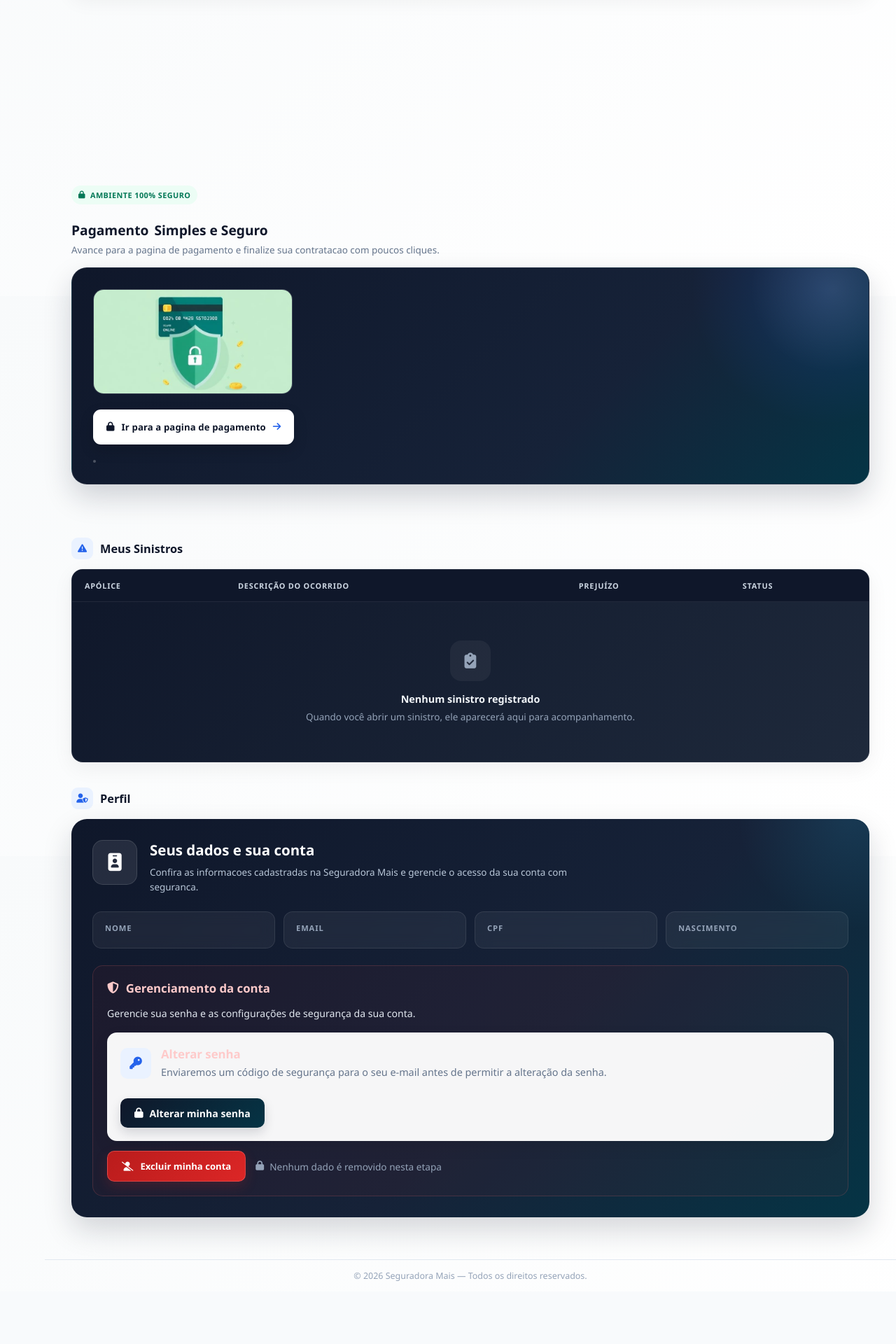
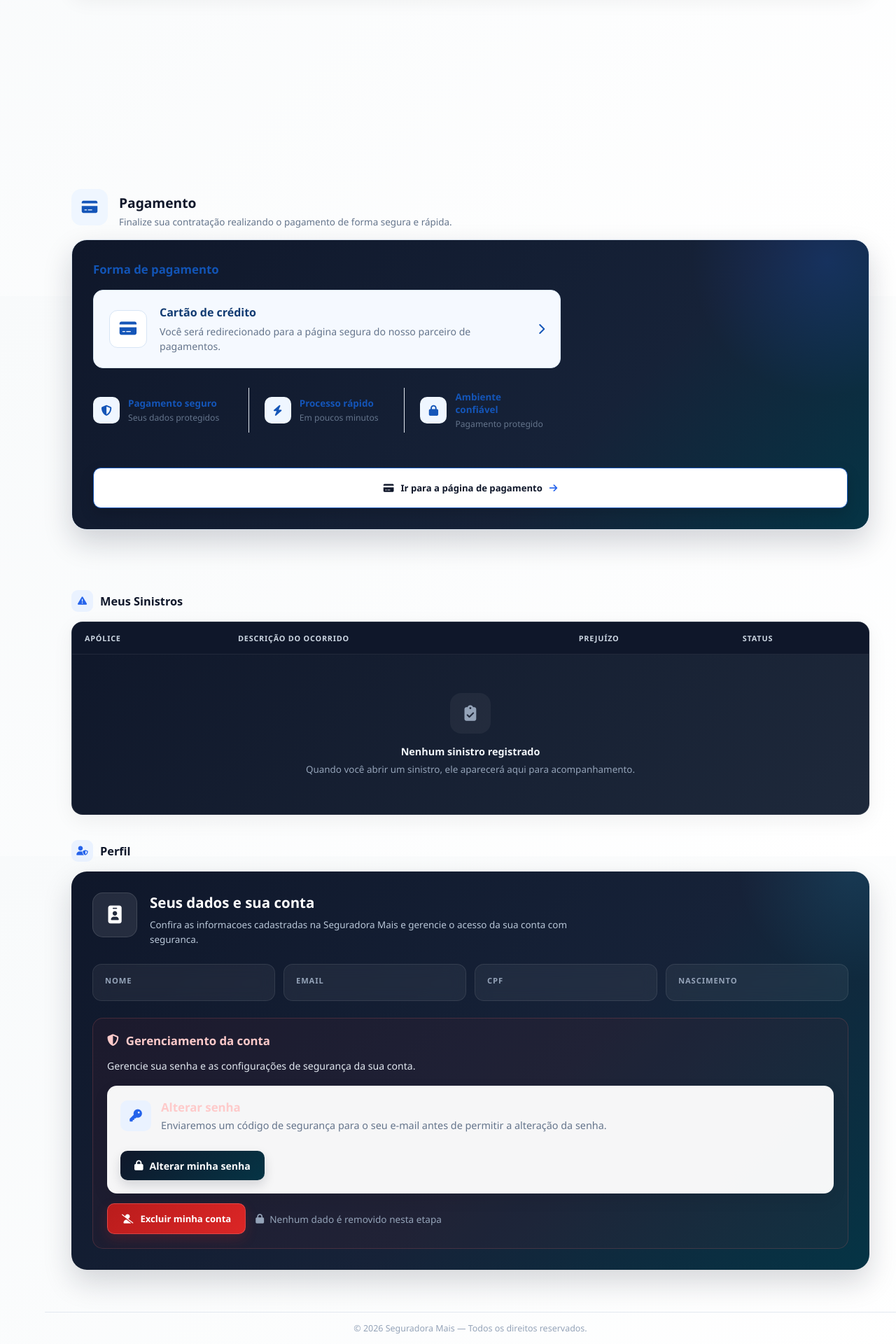
Before and after one commit to DerickMachado08/SeguradoraMais, a Spring app: template src/main/resources/templates/dashboardCliente.html in a window 1280 px wide. Shown: the part 1177-3097 px from the top of the page at 70% size. Before the commit the page ends 3007 px from the top, so only its background shows below. Run offline with Thymeleaf, Linux system fonts and the light colour scheme; the template is opened without the code that fills it, so the values that code supplies are empty; some of the project's set-up classes (security, data sources, template engines, error pages and the like) are left out, and stand-ins take their place.

Commit message:
ajustes finais parte 2

```diff
--- a/src/main/java/com/mais/seguradora/Repositories/ContratacaoRepository.java
+++ b/src/main/java/com/mais/seguradora/Repositories/ContratacaoRepository.java
@@ -46,4 +46,5 @@ public interface ContratacaoRepository extends JpaRepository<Contratacao, Intege
     );
 
 
+
 }
--- a/src/main/resources/static/css/app/menuCliente/menuCliente.css
+++ b/src/main/resources/static/css/app/menuCliente/menuCliente.css
@@ -236,177 +236,530 @@ main {
 }
 
 
+/* =========================================================
+   PAGAMENTO
+   ========================================================= */
+
 .pagamento {
-    padding: 10px 0 40px;
-    text-align: left;
+    padding: 10px 0 50px;
     background: transparent;
-    position: relative;
 }
 
 
+/* CABEÇALHO */
+
 .pagamento-head {
-    margin-bottom: 18px;
+    margin-bottom: 22px;
 }
 
-.pagamento-eyebrow {
-    display: inline-flex;
+.pagamento-titulo {
+    display: flex;
     align-items: center;
-    gap: 8px;
-    padding: 6px 14px;
-    border-radius: 999px;
-    background: rgba(15, 23, 42, .07);
-    color: var(--primario, #0f172a);
-    font-size: .72rem;
-    font-weight: 700;
-    letter-spacing: .08em;
-    text-transform: uppercase;
-    margin-bottom: 12px;
+    gap: 16px;
 }
 
-.pagamento h2 {
-    font-size: 1.15rem;
-    font-weight: 700;
-    margin-bottom: 6px;
-    color: var(--texto-pagamento, #0f172a);
+.pagamento-icone {
+    width: 52px;
+    height: 52px;
+    border-radius: 14px;
+
     display: flex;
     align-items: center;
-    gap: 8px;
-    flex-wrap: wrap;
+    justify-content: center;
+
+    background: #eff6ff;
+    color: #1455b8;
+
+    font-size: 1.25rem;
 }
 
-.pagamento h2 span {
-    background: none;
-    -webkit-background-clip: initial;
-    background-clip: initial;
-    -webkit-text-fill-color: currentColor;
-    color: var(--texto-pagamento, #0f172a);
+.pagamento-head h2 {
+    margin: 0 0 5px;
+
+    color: #123b72;
+
+    font-size: 1.55rem;
+    font-weight: 750;
 }
 
-.pagamento-head > p {
-    color: var(--sm-muted, #64748b);
+.pagamento-head p {
+    margin: 0;
+
+    color: #64748b;
+
     font-size: .92rem;
-    max-width: 640px;
-    margin: 0;
 }
 
+
+/* CARD PRINCIPAL */
+
 .pagamento-card {
-    position: relative;
-    max-width: none;
-    margin: 0;
-    background: linear-gradient(135deg, #0f172a 0%, #1e293b 100%);
-    border: 1px solid rgba(255, 255, 255, .08);
-    border-radius: 22px;
-    padding: 32px;
-    color: #fff;
-    box-shadow: 0 18px 40px rgba(15, 23, 42, .22);
-    overflow: hidden;
-    text-align: left;
-    display: flex;
-    flex-direction: column;
-    gap: 24px;
-    transition: transform .25s ease, box-shadow .25s ease;
+    width: 100%;
+
+    background: #ffffff;
+
+    border: 1px solid #dbe5f0;
+    border-radius: 20px;
+
+    padding: 30px;
+
+    box-shadow:
+            0 8px 30px rgba(15, 23, 42, .06);
+
+    transition:
+            transform .25s ease,
+            box-shadow .25s ease;
 }
 
 .pagamento-card:hover {
-    transform: translateY(-3px);
-    box-shadow: 0 24px 50px rgba(15, 23, 42, .3);
+    transform: translateY(-2px);
+
+    box-shadow:
+            0 14px 38px rgba(15, 23, 42, .09);
 }
 
-.pagamento-glow {
-    position: absolute;
-    top: -90px;
-    right: -70px;
-    width: 240px;
-    height: 240px;
-    border-radius: 50%;
-    background: radial-gradient(circle, rgba(255, 255, 255, .1) 0%, transparent 70%);
-    pointer-events: none;
+
+/* CONTEÚDO */
+
+.pagamento-conteudo {
+    display: grid;
+
+    grid-template-columns:
+        minmax(0, 1.6fr)
+        minmax(300px, .9fr);
+
+    gap: 34px;
+
+    align-items: stretch;
 }
 
-.pagamento-card::before {
-    content: none;
+
+/* MÉTODO */
+
+.pagamento-metodo h3,
+.pagamento-resumo h3 {
+    margin: 0 0 18px;
+
+    color: #1254b5;
+
+    font-size: 1.05rem;
+    font-weight: 750;
 }
 
-/* Ilustracao */
-.pagamento-ilustracao {
-    width: 100%;
-    max-width: 320px;
-    margin: 0;
-    border-radius: 18px;
-    overflow: hidden;
-    background: rgba(255, 255, 255, .08);
-    border: 1px solid rgba(255, 255, 255, .12);
+
+/* CARTÃO DO MÉTODO */
+
+.metodo-card {
+    min-height: 110px;
+
+    display: flex;
+    align-items: center;
+
+    gap: 18px;
+
+    padding: 20px 22px;
+
+    background: #f5f9ff;
+
+    border: 1px solid #dce9f8;
+    border-radius: 14px;
+
+    transition: all .2s ease;
+
+    cursor: default;
 }
 
-.pagamento-ilustracao img {
-    display: block;
-    width: 100%;
-    height: auto;
+.metodo-card:hover {
+    border-color: #b9d3f4;
+
+    background: #f8fbff;
+
+    box-shadow:
+            0 8px 22px rgba(29, 78, 216, .07);
 }
 
-/* Botao principal */
-.btn-pagamento {
-    align-self: flex-start;
-    display: inline-flex;
+
+/* ÍCONE DO CARTÃO */
+
+.metodo-icone {
+    width: 54px;
+    height: 54px;
+
+    flex-shrink: 0;
+
+    display: flex;
     align-items: center;
     justify-content: center;
+
+    border-radius: 12px;
+
+    background: #ffffff;
+
+    border: 1px solid #d7e5f5;
+
+    color: #1455b8;
+
+    font-size: 1.35rem;
+}
+
+
+/* TEXTO */
+
+.metodo-info {
+    display: flex;
+
+    flex-direction: column;
+
+    gap: 6px;
+
+    flex: 1;
+}
+
+.metodo-info strong {
+    color: #123b72;
+
+    font-size: 1rem;
+}
+
+.metodo-info span {
+    color: #64748b;
+
+    font-size: .88rem;
+
+    line-height: 1.5;
+
+    max-width: 500px;
+}
+
+
+/* SETA */
+
+.metodo-seta {
+    color: #1455b8;
+
+    font-size: 1rem;
+
+    transition: transform .2s ease;
+}
+
+.metodo-card:hover .metodo-seta {
+    transform: translateX(4px);
+}
+
+
+/* BENEFÍCIOS */
+
+.pagamento-beneficios {
+    display: grid;
+
+    grid-template-columns:
+        repeat(3, 1fr);
+
+    gap: 0;
+
+    margin-top: 28px;
+}
+
+.beneficio {
+    display: flex;
+
+    align-items: center;
+
     gap: 12px;
-    width: auto;
-    height: 50px;
-    padding: 0 28px;
-    border: 1px solid rgba(255, 255, 255, .18);
+
+    padding: 4px 22px;
+
+    border-right: 1px solid #e2e8f0;
+}
+
+.beneficio:first-child {
+    padding-left: 0;
+}
+
+.beneficio:last-child {
+    border-right: none;
+}
+
+.beneficio > i {
+    width: 38px;
+    height: 38px;
+
+    flex-shrink: 0;
+
+    display: flex;
+    align-items: center;
+    justify-content: center;
+
+    border-radius: 10px;
+
+    background: #eff6ff;
+
+    color: #1455b8;
+
+    font-size: .95rem;
+}
+
+.beneficio div {
+    display: flex;
+
+    flex-direction: column;
+
+    gap: 3px;
+}
+
+.beneficio strong {
+    color: #1455b8;
+
+    font-size: .84rem;
+}
+
+.beneficio span {
+    color: #64748b;
+
+    font-size: .76rem;
+}
+
+
+/* =========================================================
+   RESUMO
+   ========================================================= */
+
+.pagamento-resumo {
+    padding: 22px;
+
+    background: #f8fbff;
+
+    border: 1px solid #dce9f8;
+
+    border-radius: 15px;
+}
+
+.resumo-linha {
+    display: flex;
+
+    align-items: center;
+
+    justify-content: space-between;
+
+    gap: 20px;
+
+    margin-bottom: 17px;
+}
+
+.resumo-linha span {
+    color: #64748b;
+
+    font-size: .88rem;
+}
+
+.resumo-linha strong {
+    color: #123b72;
+
+    font-size: .88rem;
+
+    font-weight: 650;
+
+    text-align: right;
+}
+
+
+/* DIVISOR */
+
+.resumo-divisor {
+    width: 100%;
+
+    height: 1px;
+
+    background: #dce5ef;
+
+    margin: 21px 0;
+}
+
+
+/* TOTAL */
+
+.resumo-total {
+    display: flex;
+
+    align-items: center;
+
+    justify-content: space-between;
+
+    gap: 20px;
+}
+
+.resumo-total span {
+    color: #123b72;
+
+    font-size: 1rem;
+
+    font-weight: 700;
+}
+
+.resumo-total strong {
+    color: #1455b8;
+
+    font-size: 1.35rem;
+
+    font-weight: 800;
+}
+
+
+/* =========================================================
+   BOTÃO PAGAMENTO
+   ========================================================= */
+
+.btn-pagamento {
+    width: 100%;
+
+    height: 58px;
+
+    margin-top: 28px;
+
+    display: flex;
+
+    align-items: center;
+
+    justify-content: center;
+
+    gap: 12px;
+
     border-radius: 12px;
-    background: rgba(255, 255, 255, .1);
-    color: #fff;
-    cursor: pointer;
+
+    background: #1455b8;
+
+    border: 1px solid #1455b8;
+
+    color: #ffffff;
+
+    text-decoration: none;
+
     font-size: .95rem;
+
     font-weight: 700;
-    letter-spacing: .01em;
-    box-shadow: none;
-    transition: background .2s ease, transform .2s ease;
-    text-decoration: none;
+
+    box-shadow:
+            0 8px 20px rgba(20, 85, 184, .20);
+
+    transition:
+            background .2s ease,
+            transform .2s ease,
+            box-shadow .2s ease;
+}
+
+.btn-pagamento:hover {
+    background: #0f4498;
+
+    border-color: #0f4498;
+
+    color: #ffffff;
+
+    transform: translateY(-2px);
+
+    box-shadow:
+            0 12px 26px rgba(20, 85, 184, .28);
 }
 
 .btn-pagamento .seta {
     transition: transform .25s ease;
 }
 
-.btn-pagamento:hover {
-    background: rgba(255, 255, 255, .18);
-    transform: translateY(-2px);
-    filter: none;
-    box-shadow: 0 12px 26px rgba(2, 6, 23, .35);
-}
-
 .btn-pagamento:hover .seta {
     transform: translateX(5px);
 }
 
-.btn-pagamento:active {
-    transform: translateY(0);
+
+/* =========================================================
+   RESPONSIVO
+   ========================================================= */
+
+@media (max-width: 900px) {
+
+    .pagamento-conteudo {
+        grid-template-columns: 1fr;
+    }
+
+    .pagamento-resumo {
+        width: 100%;
+    }
+
 }
 
-.pagamento-seguranca {
-    display: flex;
-    align-items: center;
-    justify-content: flex-start;
-    gap: 10px;
-    margin-top: 0;
-    font-size: .85rem;
-    color: #94a3b8;
-    flex-wrap: wrap;
+
+@media (max-width: 700px) {
+
+    .pagamento-card {
+        padding: 22px;
+
+        border-radius: 17px;
+    }
+
+    .pagamento-titulo {
+        align-items: flex-start;
+    }
+
+    .pagamento-beneficios {
+        grid-template-columns: 1fr;
+
+        gap: 14px;
+    }
+
+    .beneficio,
+    .beneficio:first-child {
+        padding: 0;
+
+        border-right: none;
+    }
+
+    .metodo-card {
+        padding: 17px;
+
+        gap: 12px;
+    }
+
+    .metodo-info span {
+        font-size: .82rem;
+    }
+
+    .resumo-total strong {
+        font-size: 1.15rem;
+    }
+
 }
 
-.pagamento-seguranca i {
-    color: #94a3b8;
-    margin-right: 4px;
-}
 
-.pagamento-seguranca .divisor {
-    width: 4px;
-    height: 4px;
-    border-radius: 50%;
-    background: rgba(255, 255, 255, .25);
+@media (max-width: 480px) {
+
+    .pagamento-titulo {
+        gap: 11px;
+    }
+
+    .pagamento-icone {
+        width: 44px;
+        height: 44px;
+
+        font-size: 1rem;
+    }
+
+    .pagamento-head h2 {
+        font-size: 1.3rem;
+    }
+
+    .metodo-icone {
+        width: 45px;
+        height: 45px;
+    }
+
+    .metodo-seta {
+        display: none;
+    }
+
+    .btn-pagamento {
+        height: 54px;
+
+        font-size: .88rem;
+    }
+
 }
 
 /* FOOTER */
--- a/src/main/resources/templates/dashboardCliente.html
+++ b/src/main/resources/templates/dashboardCliente.html
@@ -329,29 +329,103 @@
     </section>
 
     <section id="pagamento" class="pagamento">
+
         <div class="pagamento-head">
-            <span class="pagamento-eyebrow"><i class="fas fa-lock"></i> Ambiente 100% seguro</span>
-            <h2>Pagamento <span>Simples e Seguro</span></h2>
-            <p>Avance para a pagina de pagamento e finalize sua contratacao com poucos cliques.</p>
+            <div class="pagamento-titulo">
+                <div class="pagamento-icone">
+                    <i class="fas fa-credit-card"></i>
+                </div>
+
+                <div>
+                    <h2>Pagamento</h2>
+                    <p>
+                        Finalize sua contratação realizando o pagamento
+                        de forma segura e rápida.
+                    </p>
+                </div>
+            </div>
         </div>
 
+
         <div class="pagamento-card">
-            <div class="pagamento-glow" aria-hidden="true"></div>
 
-            <div class="pagamento-ilustracao">
-                <img src="./pagamento.png" alt="Pagamento seguro Seguradora Mais" />
+            <!-- Área principal -->
+            <div class="pagamento-conteudo">
+
+                <div class="pagamento-metodo">
+
+                    <h3>Forma de pagamento</h3>
+
+                    <div class="metodo-card">
+
+                        <div class="metodo-icone">
+                            <i class="fas fa-credit-card"></i>
+                        </div>
+
+                        <div class="metodo-info">
+                            <strong>Cartão de crédito</strong>
+
+                            <span>
+                            Você será redirecionado para a página
+                            segura do nosso parceiro de pagamentos.
+                        </span>
+                        </div>
+
+                        <i class="fas fa-chevron-right metodo-seta"></i>
+
+                    </div>
+
+
+                    <div class="pagamento-beneficios">
+
+                        <div class="beneficio">
+                            <i class="fas fa-shield-halved"></i>
+
+                            <div>
+                                <strong>Pagamento seguro</strong>
+                                <span>Seus dados protegidos</span>
+                            </div>
+                        </div>
+
+
+                        <div class="beneficio">
+                            <i class="fas fa-bolt"></i>
+
+                            <div>
+                                <strong>Processo rápido</strong>
+                                <span>Em poucos minutos</span>
+                            </div>
+                        </div>
+
+
+                        <div class="beneficio">
+                            <i class="fas fa-lock"></i>
+
+                            <div>
+                                <strong>Ambiente confiável</strong>
+                                <span>Pagamento protegido</span>
+                            </div>
+                        </div>
+
+                    </div>
+
+                </div>
             </div>
 
+
+            <!-- Botão -->
             <a href="/pagamento/cliente" class="btn-pagamento">
-                <i class="fas fa-lock"></i>
-                Ir para a pagina de pagamento
+
+                <i class="fas fa-credit-card"></i>
+
+                <span>Ir para a página de pagamento</span>
+
                 <i class="fas fa-arrow-right seta"></i>
+
             </a>
 
-            <div class="pagamento-seguranca">
-                <span class="divisor" aria-hidden="true"></span>
-            </div>
         </div>
+
     </section>
 
     <section class="sinistro">
```
Also changed, not shown: src/main/java/com/mais/seguradora/controllers/SinistroController.java (+35 -6 lines), src/main/java/com/mais/seguradora/services/ContratacaoService.java (+14 -0 lines).
